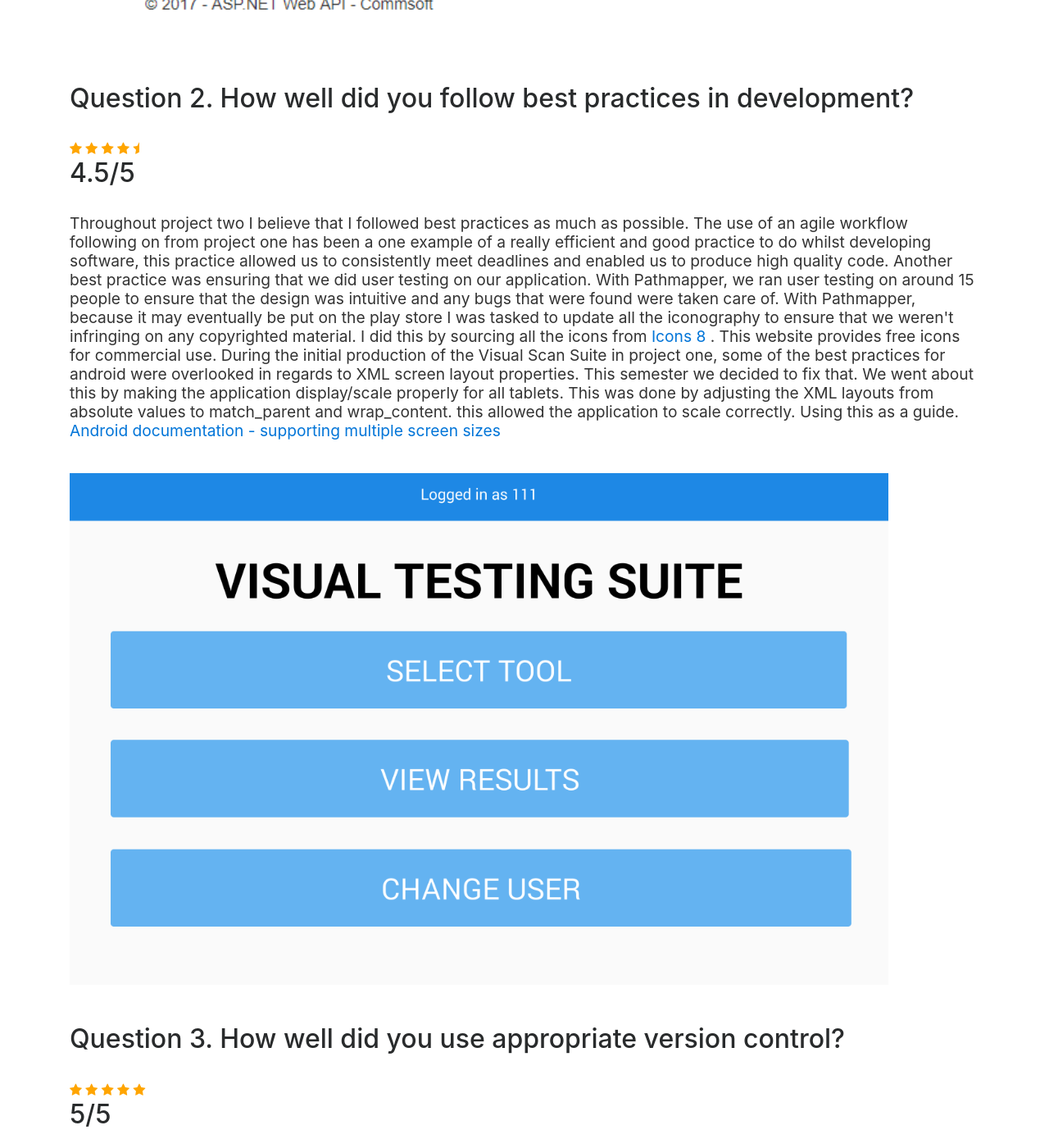
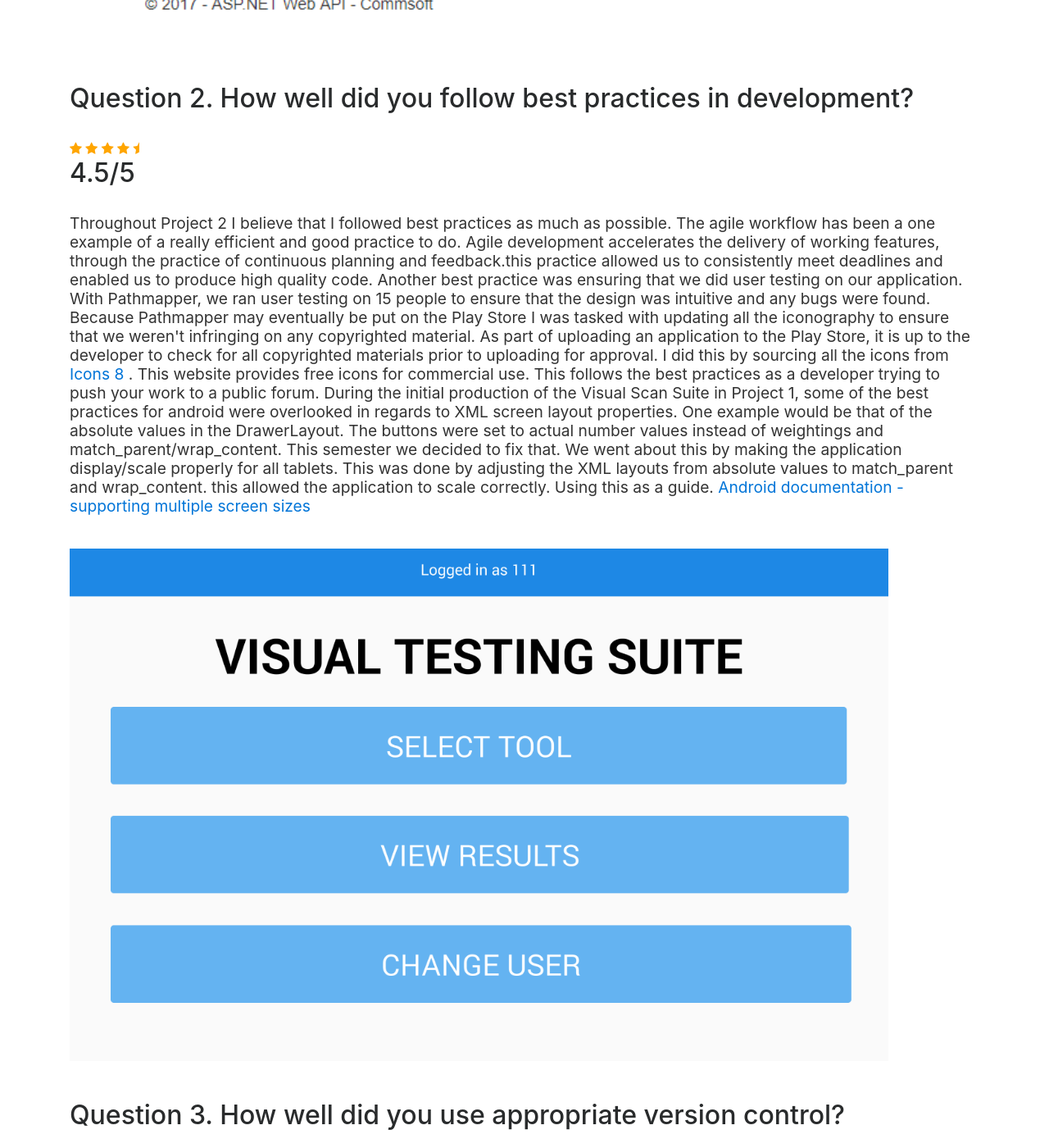
Before and after one commit to aberhjk1/aberhjk1.github.io, a Jekyll site: the page built from selfreview.html, in a window 1280 px wide and 1400 px high, scrolled down 9922 px. Shown: the whole window at 82% size. Built offline with Jekyll 4.4.1, drawn with Linux system fonts in a browser that asks for light colours; nearby versions of some CDN libraries; some of the changed text lies outside the part shown.

Commit message:
Update selfreview.html

```diff
--- a/selfreview.html
+++ b/selfreview.html
@@ -178,15 +178,21 @@ The creation of the back end was a really challenging and rewarding process. It
 <h2>4.5/5</h2>
 <br>
 <p>
-   Throughout project two I believe that I followed best practices as much as possible. The use of an agile workflow following on from project one
-   has been a one example of a really efficient and good practice to do whilst developing software, this practice allowed us to consistently meet deadlines and enabled us to produce high quality code.
+   Throughout Project 2 I believe that I followed best practices as much as possible. The agile workflow has been a one example
+   of a really efficient and good practice to do. Agile development accelerates the delivery of working features,
+   through the practice of continuous planning and feedback.this practice allowed us to
+   consistently meet deadlines and enabled us to produce high quality code.
 
-   Another best practice was ensuring that we did user testing on our application. With Pathmapper, we ran user testing on around 15 people to ensure that the design was intuitive and any bugs that were found were taken care of.
+   Another best practice was ensuring that we did user testing on our application. With Pathmapper, we ran user testing on 15 people to ensure that the design was intuitive and any bugs were found.
 
-   With Pathmapper, because it may eventually be put on the play store I was tasked to update all the iconography to ensure that we weren't infringing on
-   any copyrighted material. I did this by sourcing all the icons from <a href="www.icons8.com"> Icons 8 </a>. This website provides free icons for commercial use.
+   Because Pathmapper may eventually be put on the Play Store I was tasked with updating all the iconography to ensure that we weren't infringing on
+   any copyrighted material. As part of uploading an application to the Play Store, it is up to the developer to check for all copyrighted materials prior to uploading for approval.
+   I did this by sourcing all the icons from <a href="www.icons8.com"> Icons 8 </a>. This website provides free icons for commercial use.
+   This follows the best practices as a developer trying to push your work to a public forum.
 
-   During the initial production of the Visual Scan Suite in project one, some of the best practices for android were overlooked in regards to XML screen layout properties. This semester we decided to fix that.
+
+   During the initial production of the Visual Scan Suite in Project 1, some of the best practices for android were overlooked in regards to XML screen layout properties. One example would be that of the absolute values in the DrawerLayout. The buttons were set to actual number values instead of weightings and match_parent/wrap_content.
+   This semester we decided to fix that.
    We went about this by making the application display/scale properly for all tablets. This was done by adjusting the XML layouts from absolute values to match_parent and wrap_content. this allowed the application to scale correctly.
    Using this as a guide. <a href="https://developer.android.com/training/multiscreen/screensizes.html">Android documentation - supporting multiple screen sizes</a>
    </p>
@@ -209,6 +215,16 @@ The creation of the back end was a really challenging and rewarding process. It
    , then once we were satisfied with the completion of the subtask we would generate a pull request. Once a pull request had been created, it was up to another member of the subgroup to review and accept before merging the new code into the master branch. Another
    change that was useful was to create repositories for the individual projects. This meant that there was less merge conflicts and version differences between the members of the team
 </p>
+<p>
+   This semester I made sure to put more effort into the making sure I wrote useful and clear commit messages when pushing any new work to a project repository.
+   Writing clear commit messages allows the group to better understand what you have been working on. It also allows us to be able to go back to a specific commit if anything stops working and find the commit which introduced the bugs.
+   <br>
+   We kept a good amount of commit frequency during this semester. When working on the API we would be committing after any change to the code of substance. This was usually every 30 minutes -1 hour.
+
+</p>
+
+<img src="EvidenceImages/Commits.PNG" alt="Visual Scan Repo" width="90%"></img><br>
+<img src="EvidenceImages/CommitMessage.PNG" alt="Visual Scan Repo" width="90%"></img><br>
 <img src="EvidenceImages/VisRepo.PNG" alt="Visual Scan Repo" width="90%"></img><br>
 
 Image below shows the forking process of our Visual Scan Suite Repository
```
